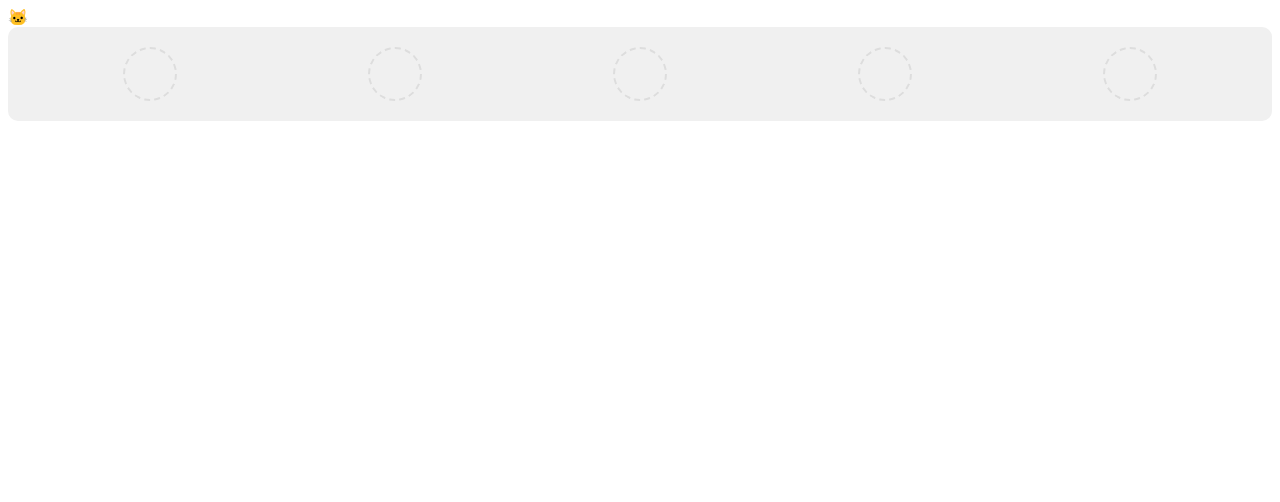
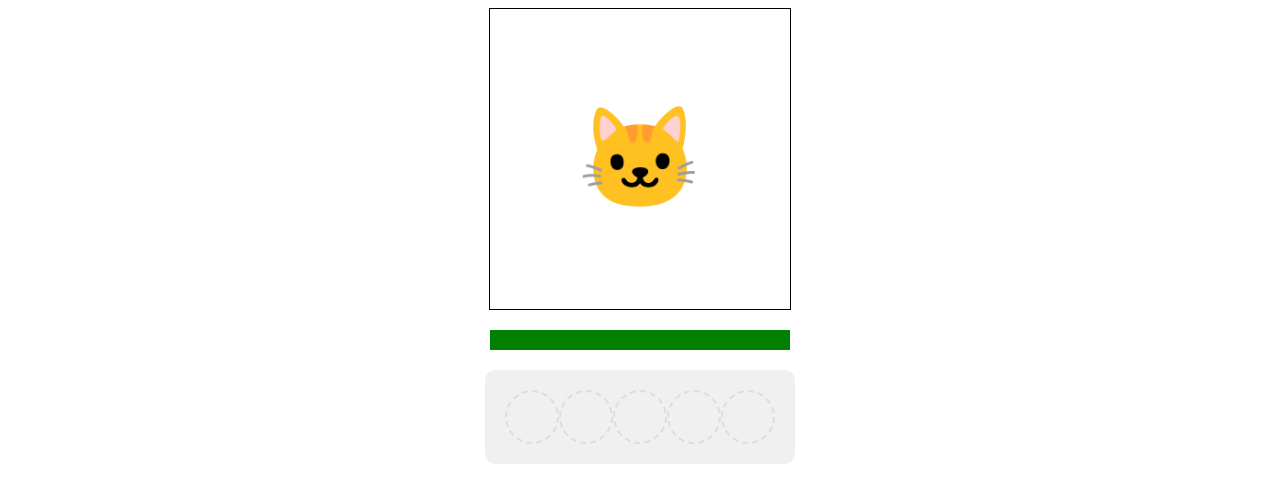
Before and after one commit to SlavojZizek69/Forexplore, a plain HTML site: page index.html in a window 1280 px wide. Drawn offline with Linux system fonts and the light colour scheme.

Commit message:
Update index.html

```diff
--- a/index.html
+++ b/index.html
@@ -5,7 +5,37 @@
     <meta name="viewport" content="width=device-width, initial-scale=1.0">
     <title>Cat Game with Skill Tray</title>
     <style>
+        body {
+            display: flex;
+            flex-direction: column;
+            align-items: center;
+            font-family: Arial, sans-serif;
+        }
 
+        #pet-container {
+            width: 300px;
+            height: 300px;
+            border: 1px solid black;
+            margin-bottom: 20px;
+            display: flex;
+            justify-content: center;
+            align-items: center;
+            font-size: 100px;
+        }
+
+        #health-bar {
+            width: 300px;
+            height: 20px;
+            background-color: #ddd;
+            margin-bottom: 20px;
+        }
+
+        #health-fill {
+            width: 100%;
+            height: 100%;
+            background-color: green;
+            transition: width 0.3s;
+        }
 
         #skill-tray {
             background-color: #f0f0f0;
@@ -38,7 +68,6 @@
         <div class="skill-slot" data-emoji="🍖"></div>
         <div class="skill-slot" data-emoji="🍣"></div>
     </div>
-
     <script>
         const petContainer = document.getElementById('pet-container');
         const healthFill = document.getElementById('health-fill');
@@ -47,7 +76,19 @@
         let health = 100;
         let rainbowActive = false;
 
-        // ... (Your existing updateHealth() and makeRainbow() functions) ...
+        function updateHealth() {
+            healthFill.style.width = `${health}%`;
+        }
+
+        function makeRainbow() {
+            const colors = ['red', 'orange', 'yellow', 'green', 'blue', 'indigo', 'violet'];
+            let i = 0;
+            const interval = setInterval(() => {
+                healthFill.style.backgroundColor = colors[i];
+                i = (i + 1) % colors.length;
+                if (i === 0) clearInterval(interval);
+            }, 200);
+        }
 
         skillSlots.forEach(slot => {
             slot.addEventListener('click', () => {
@@ -67,8 +108,8 @@
 
             if (rainbowActive) {
                 makeRainbow();
+                rainbowActive = false; // Reset after one rainbow cycle
             } else {
-                // ... (Your existing non-rainbow feeding logic) ...
                 health = Math.min(100, health + 10);
                 updateHealth();
             }
```
